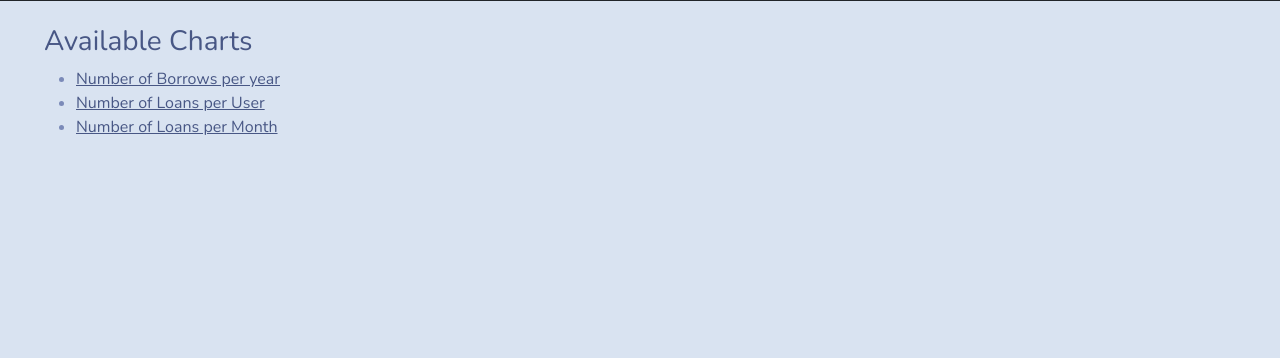
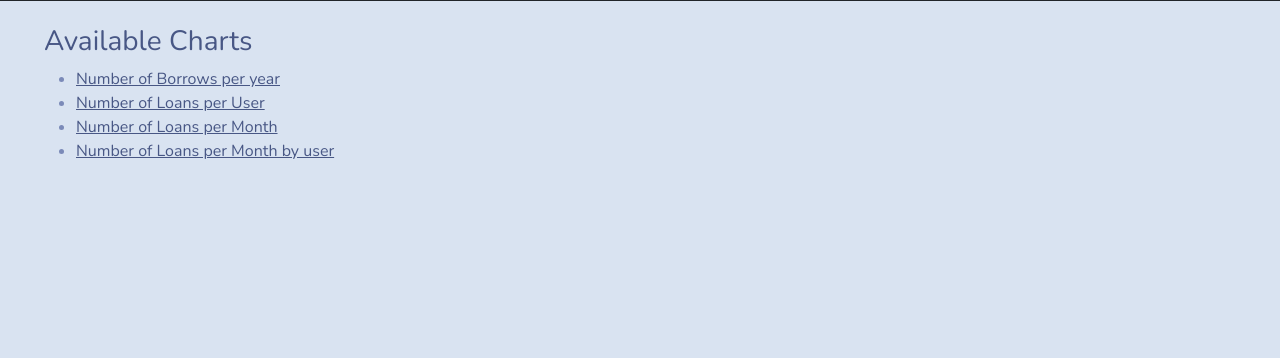
Before and after one commit to butlerk/digitech_collection, a Flask app: page /view_charts in a window 1280 px wide. Shown: the part 62-420 px from the top of the page. Run offline with Flask 2, Linux system fonts and the light colour scheme; the visitor is signed in with stand-in values (Sample User, id 1); data comes from the database, SQL or seed files in the repository; some libraries are stand-ins or nearby versions.

Commit message:
add loans per user per month

```diff
--- a/app/routes.py
+++ b/app/routes.py
@@ -520,10 +520,33 @@ def loans_by_month_chart():
 
     # Draw the chart and dump it into JSON format
     chart = px.line(df, x ='month', y='loans_per_month',labels=
-        {"month": "Month","loans_per_month":"Number of Loans"},width=400, height=400)
+        {"month": "Month","loans_per_month":"Number of Loans"},width=600, height=400)
     chart_JSON = json.dumps(chart, cls=plotly.utils.PlotlyJSONEncoder, indent=4)
 
 
     # Return back to the view that shows the list of equipment
-    return render_template('chart_page.html', title = 'Number of loans per user',
+    return render_template('chart_page.html', title = 'Number of loans per month',
         chart_JSON = chart_JSON)
+
+@app.route('/loans_by_month_by_user')
+@login_required
+def loans_by_month_by_user_chart():
+    query = (
+        "SELECT first_name, count(*) loans_per_month, strftime('%m', loan_date) month "
+        "FROM loan l "
+        "JOIN user u on u.id = l.id "
+        "GROUP BY month "
+        "ORDER BY month ASC"
+    )
+
+    df = pd.read_sql(query,db.session.bind)
+
+    # Draw the chart and dump it into JSON format
+    chart = px.scatter(df, x ='month', y='loans_per_month',color = 'first_name',  labels=
+        {"month": "Month","loans_per_month":"Number of Loans", "first_name":"User"},width=600, height=400)
+    chart_JSON = json.dumps(chart, cls=plotly.utils.PlotlyJSONEncoder, indent=4)
+
+
+    # Return back to the view that shows the list of equipment
+    return render_template('chart_page.html', title = 'Number of loans per month',
+        chart_JSON = chart_JSON)
--- a/app/templates/chart_list.html
+++ b/app/templates/chart_list.html
@@ -12,6 +12,9 @@
     <li>
         <a href="{{ url_for('loans_by_month_chart') }}">Number of Loans per Month</a>
     </li>
+    <li>
+        <a href="{{ url_for('loans_by_month_by_user_chart') }}">Number of Loans per Month by user</a>
+    </li>
 
 </ul>
 {% endblock %}
```
